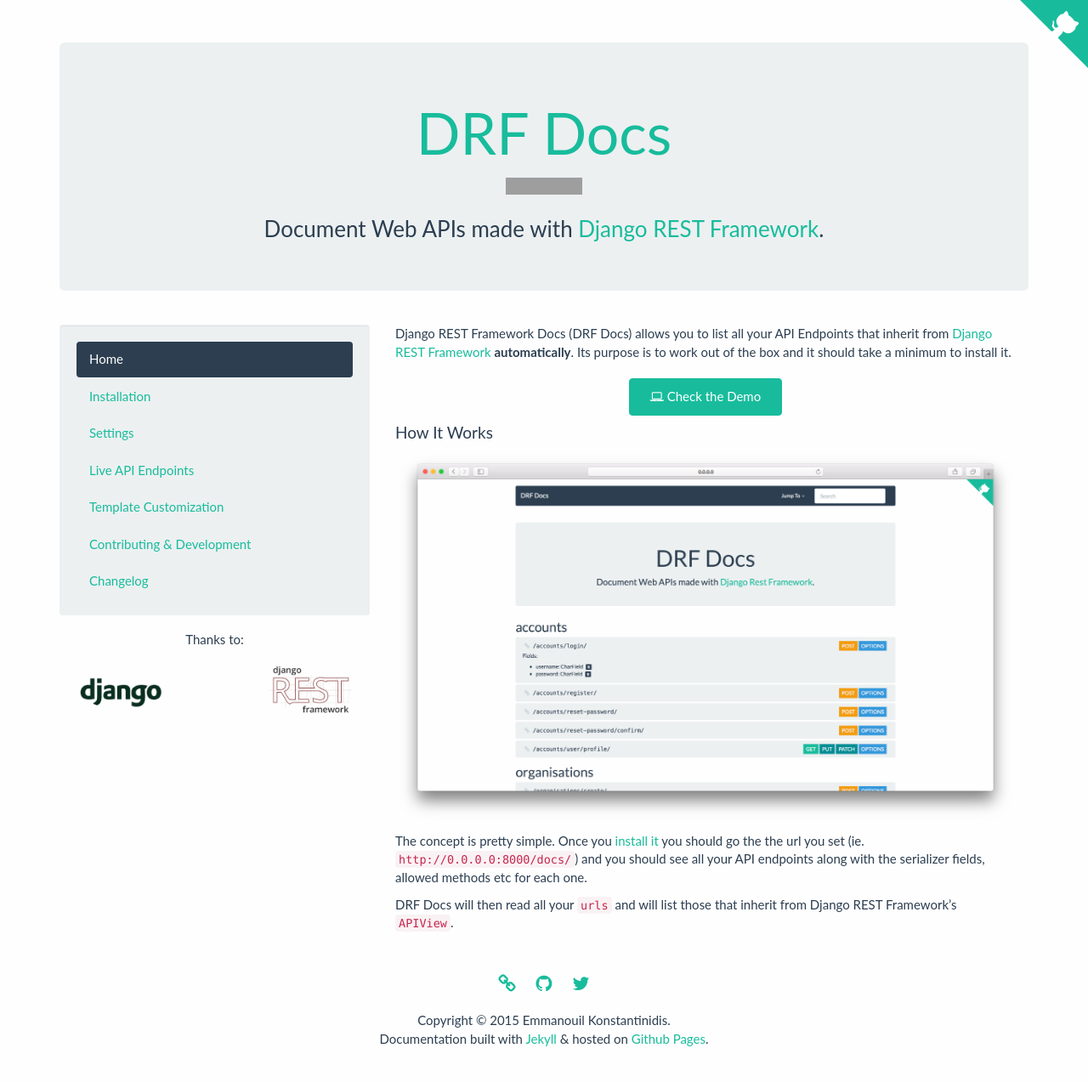
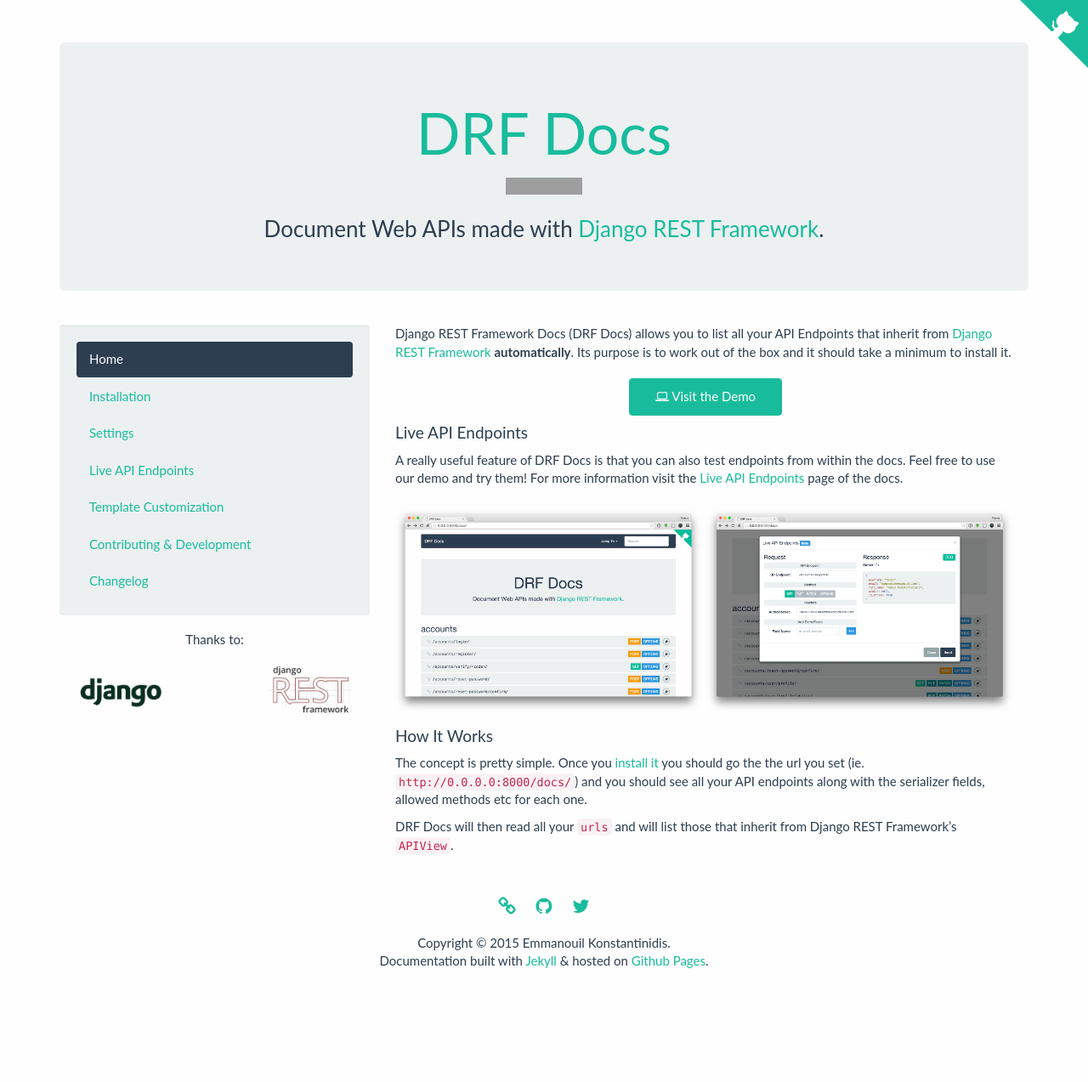
Before and after one commit to manosim/django-rest-framework-docs, a Jekyll site: the page built from _docs/home.md, in a window 1280 px wide. Shown: the whole page at 85% size. Built offline with Jekyll 4.4.1, drawn with Linux system fonts in a browser that asks for light colours; some web fonts are replaced; after the commit the page ends 1182 px from its top, so only the background shows below that; grey boxes are pictures that could not be loaded.

Commit message:
Add info on the homepage

```diff
--- a/_docs/home.md
+++ b/_docs/home.md
@@ -6,11 +6,17 @@
 
 Django REST Framework Docs (DRF Docs) allows you to list all your API Endpoints that inherit from <a href="http://www.django-rest-framework.org/" target="_blank">Django REST Framework</a> **automatically**. Its purpose is to work out of the box and it should take a minimum to install it.
 
-<a class="btn btn-success btn-demo" href="http://demo.drfdocs.com/" target="_blank"><i class="fa fa-laptop"></i> Check the Demo</a>
+<a class="btn btn-success btn-demo" href="http://demo.drfdocs.com/" target="_blank"><i class="fa fa-laptop"></i> Visit the Demo</a>
 
-<h4>How It Works</h4>
 
-<img class="img-responsive" src="static/images/docs.png" alt="Mock Up" />
+#### Live API Endpoints
+
+A really useful feature of DRF Docs is that you can also test endpoints from within the docs. Feel free to use our demo and try them! For more information visit the [Live API Endpoints](/docs/live-api) page of the docs.
+
+<img class="img-responsive" src="static/images/mockup.png" alt="Mock Up" />
+
+
+#### How It Works
 
 The concept is pretty simple. Once you [install it](/docs/installation/) you should go the the url you set (ie. `http://0.0.0.0:8000/docs/`) and you should see all your API endpoints along with the serializer fields, allowed methods etc for each one.
 
```
